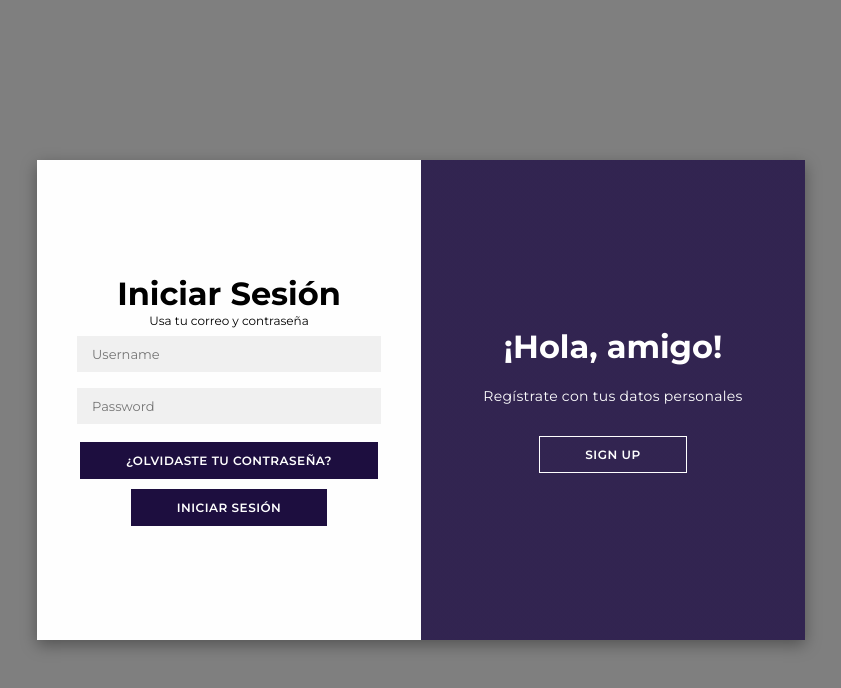
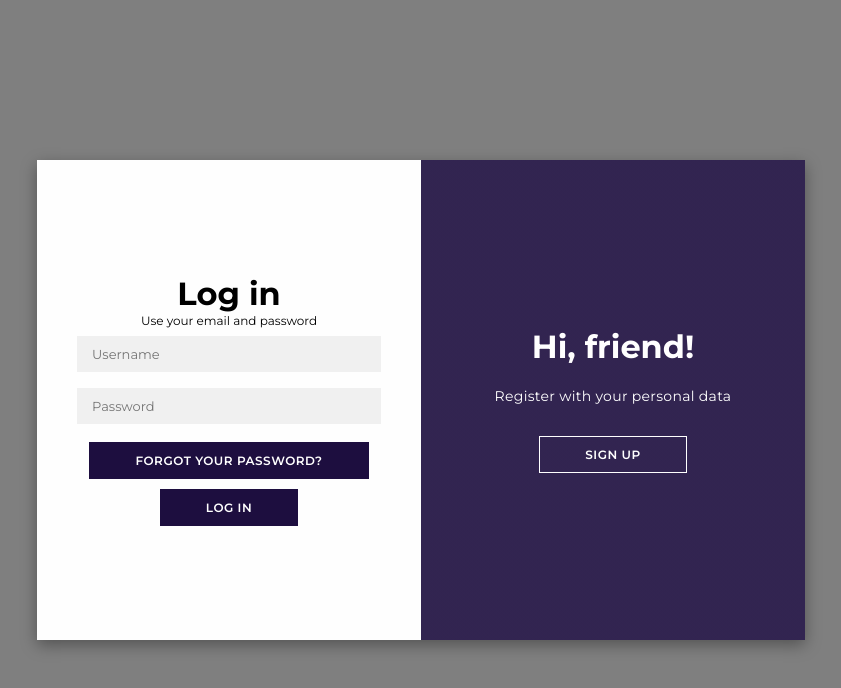
Before and after one commit to darioduarte1/SHAPE-TRONYC, a React app in the folder frontend/: page /auth in a window 1280 px wide. Shown: the top 688 px of the page, without its empty margins (219-1060 px from the left). Built offline with nearby package versions, Linux system fonts and the light colour scheme; the HTML template or start-up script is replaced by a standard one.

Commit message:
hotfix/nombres para ingles

```diff
--- a/frontend/src/pages/LoginRegister.js
+++ b/frontend/src/pages/LoginRegister.js
@@ -86,7 +86,7 @@ const LoginRegister = () => {
             >
                 <div className="signup-form-container signup-sign-up">
                     <div className="form">
-                        <h1>Crear Cuenta</h1>
+                        <h1>Create Account</h1>
                         <input
                             type="text"
                             placeholder="Username"
@@ -126,15 +126,15 @@ const LoginRegister = () => {
                                 <span className="slider round"></span>
                             </label>
                             <span className="toggle-text">
-                                {isPartner ? "Socio" : "Usuario"}
+                                {isPartner ? "Staff" : "User"}
                             </span>
                         </div>
                     </div>
                 </div>
                 <div className="signup-form-container signup-sign-in">
                     <div className="form">
-                        <h1>Iniciar Sesión</h1>
-                        <span>Usa tu correo y contraseña</span>
+                        <h1>Log in</h1>
+                        <span>Use your email and password</span>
                         <input
                             type="text"
                             placeholder="Username" // Cambiado a Username
@@ -147,26 +147,26 @@ const LoginRegister = () => {
                             value={password}
                             onChange={(e) => setPassword(e.target.value)}
                         />
-                        <button onClick={() => toast.info("Función no implementada.")}>¿Olvidaste tu contraseña?</button>
-                        <button onClick={() => login(username, password)}>Iniciar Sesión</button>
+                        <button onClick={() => toast.info("Función no implementada.")}>Forgot your password?</button>
+                        <button onClick={() => login(username, password)}>Log in</button>
                     </div>
                 </div>
                 <div className="signup-toggle-container">
                     <div className="signup-toggle">
                         <div className="signup-toggle-panel signup-toggle-left">
-                            <h1>¡Bienvenido de nuevo!</h1>
-                            <p>Introduce tus datos para iniciar sesión</p>
+                            <h1>Welcome back!</h1>
+                            <p>Please enter your details to log in</p>
                             <button
                                 className="signup-hidden"
                                 id="login"
                                 onClick={handleLoginClick}
                             >
-                                Iniciar Sesión
+                                Log in
                             </button>
                         </div>
                         <div className="signup-toggle-panel signup-toggle-right">
-                            <h1>¡Hola, amigo!</h1>
-                            <p>Regístrate con tus datos personales</p>
+                            <h1>Hi, friend!</h1>
+                            <p>Register with your personal data</p>
                             <button
                                 className="signup-hidden"
                                 id="register"
```
